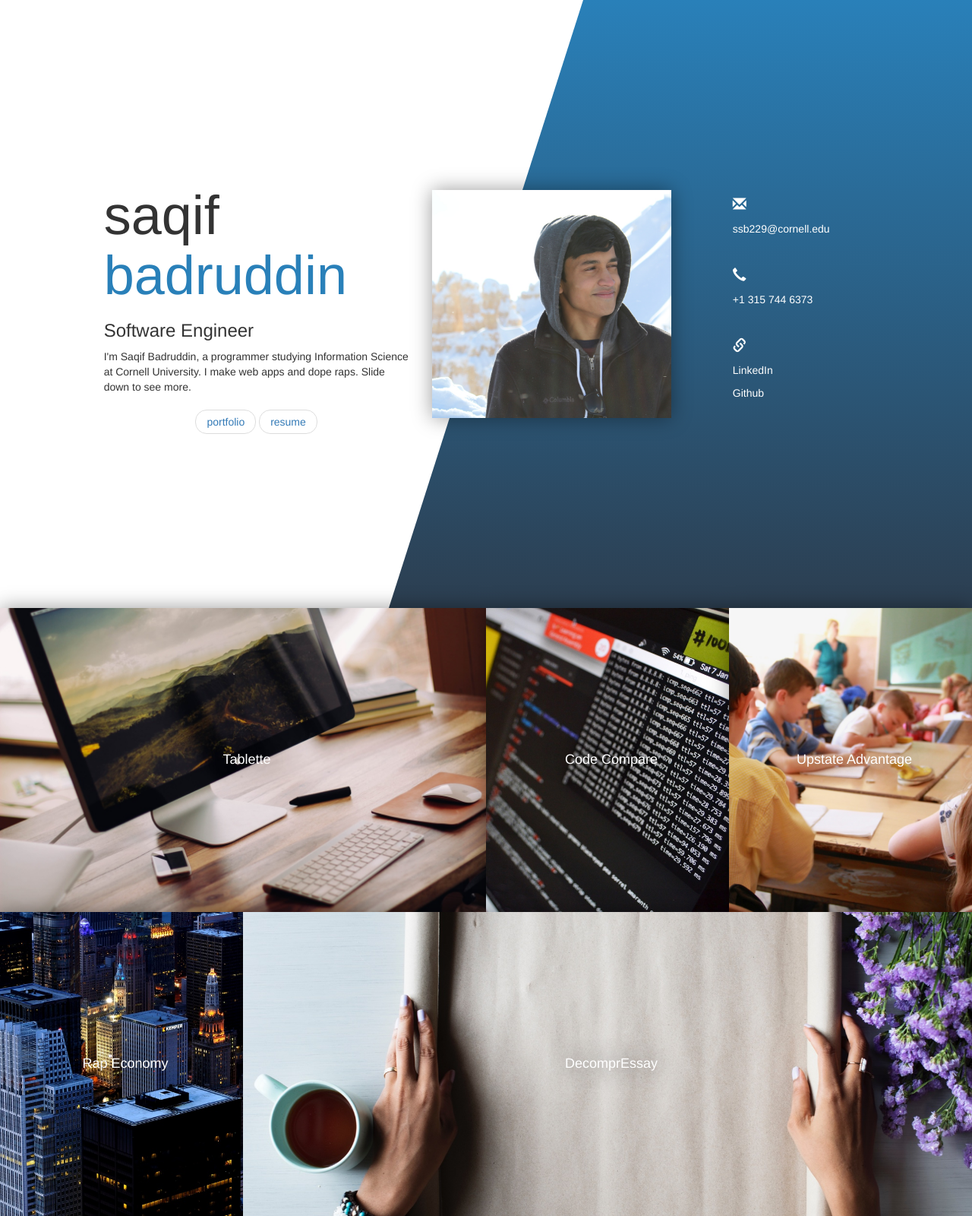
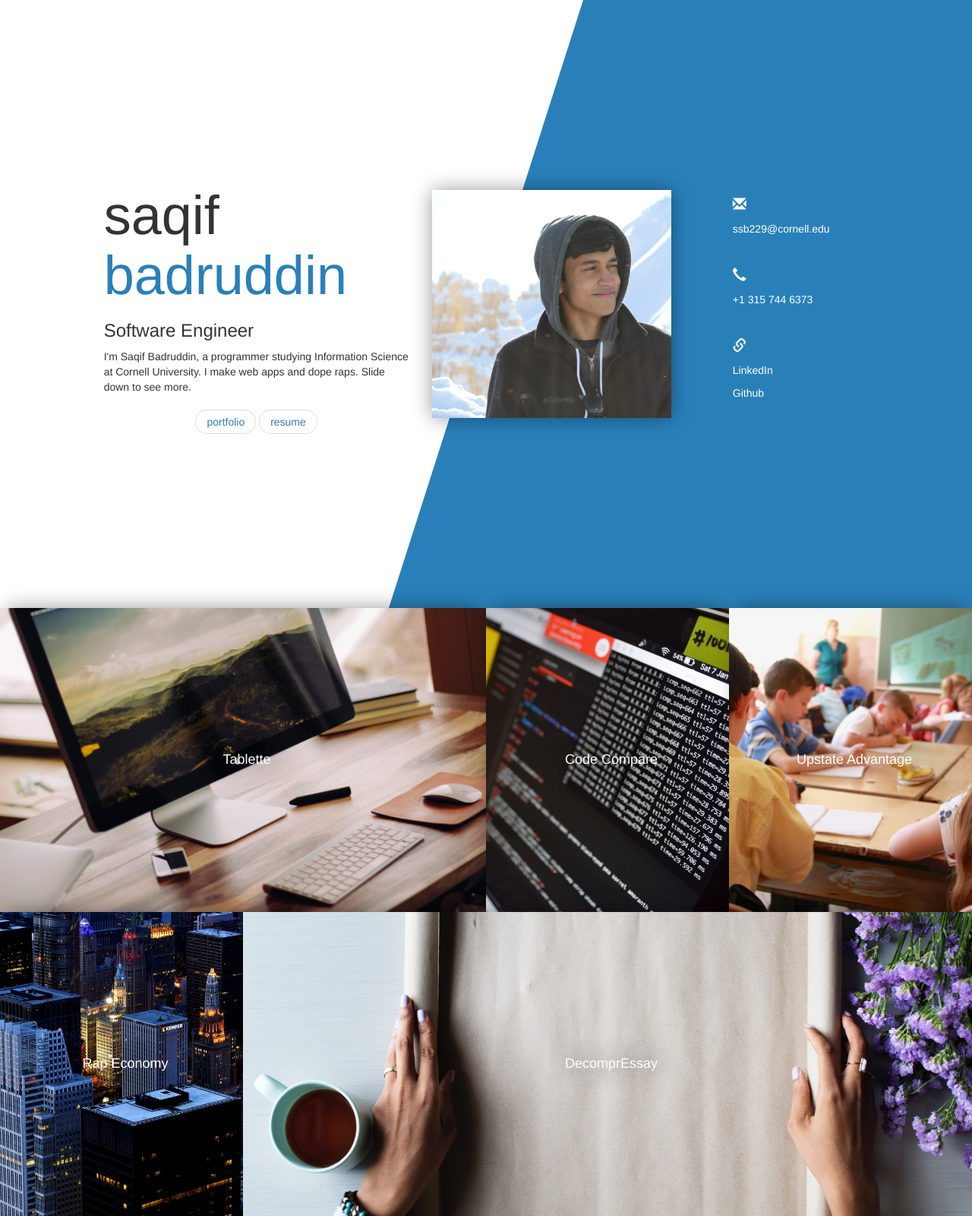
Before and after one commit to Saqif280/saqif.com, a PHP site: page / in a window 1280 px wide. Shown: the whole page at 76% size. Run offline with PHP 8.4, Linux system fonts and the light colour scheme; some libraries are stand-ins or nearby versions.

Commit message:
fixed shadows

```diff
--- a/css/main.css
+++ b/css/main.css
@@ -58,9 +58,9 @@
 	min-height: 400px;
 	width: 100%;
 	position: absolute;
-	background-color: #2c3e50;
-  background-image: -webkit-linear-gradient(top, #2980b9, #2c3e50);
-  background-image:         linear-gradient(to bottom, #2980b9, #2c3e50);
+	background-color: #2980b9;
+  /*background-image: -webkit-linear-gradient(top, #2980b9, #2c3e50);
+  background-image:         linear-gradient(to bottom, #2980b9, #2c3e50);*/
 	-webkit-clip-path: polygon(60% 0, 100% 0, 100% 100%, 40% 100%);
 	clip-path: polygon(60% 0, 100% 0, 100% 100%, 40% 100%);
 }
@@ -163,6 +163,8 @@ path.signiture {
 
 /* ---------------------------------------- */
 /* PORTFOLIO SECTION */
+.section_portfolio{
+}
 .portfolio_item{
 	border-bottom-width: 0;
 	border-bottom-color: #2980b9;
@@ -175,9 +177,9 @@ path.signiture {
        -o-transition: all 1s ease;
       -ms-transition: all 1s ease;
           transition: all 1s ease;
-  -webkit-box-shadow: 0px 0px 25px 0px rgba(0,0,0,0.4);
-	-moz-box-shadow: 0px 0px 25px 0px rgba(0,0,0,0.4);
-	box-shadow: 0px 0px 25px 0px rgba(0,0,0,0.4);
+  -webkit-box-shadow: 0px -10px 25px -10px rgba(0,0,0,0.4);
+	-moz-box-shadow: 0px -10px 25px -10px rgba(0,0,0,0.4);
+	box-shadow: 0px -10px 25px -10px rgba(0,0,0,0.4);
 }
 .portfolio_item:hover{
 	border-bottom-width: 50vh;
--- a/index.html
+++ b/index.html
@@ -20,7 +20,7 @@
 <link rel="icon" type="image/png" sizes="32x32" href="img/favicon/favicon-32x32.png">
 <link rel="icon" type="image/png" sizes="96x96" href="img/favicon/favicon-96x96.png">
 <link rel="icon" type="image/png" sizes="16x16" href="img/favicon/favicon-16x16.png">
-<link rel="manifest" href="/manifest.json">
+<link rel="manifest" href="img/favicon/manifest.json">
 <meta name="msapplication-TileColor" content="#ffffff">
 <meta name="msapplication-TileImage" content="/ms-icon-144x144.png">
 <meta name="theme-color" content="#ffffff">
```
